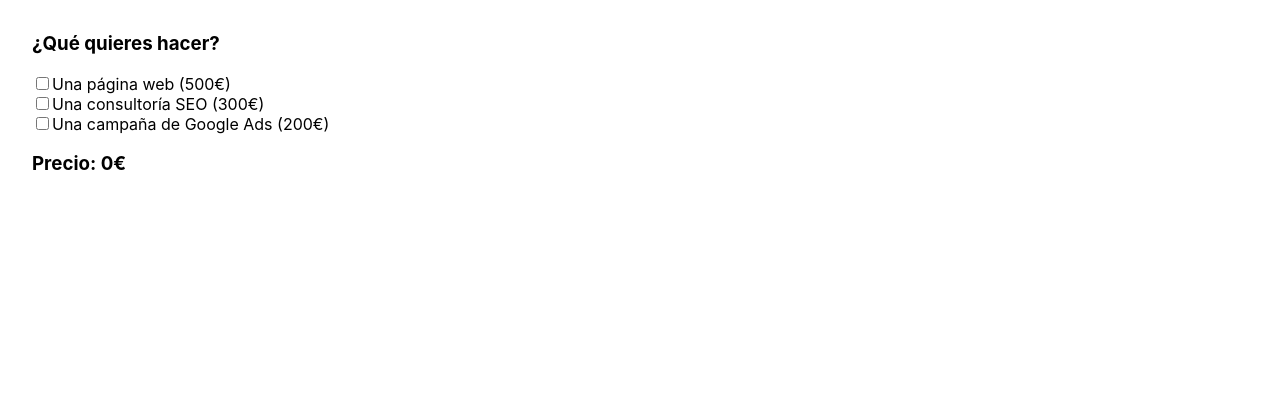
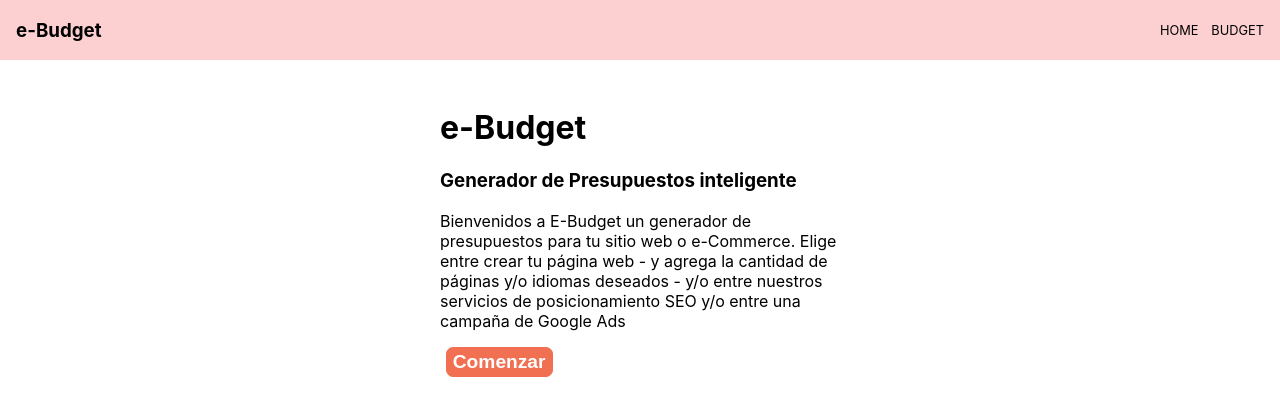
Before and after one commit to mitild/Sprint-7, a React (Create React App) app in the folder web-budget/: page / in a window 1280 px wide. Shown: the top 416 px of the page. Built offline with nearby package versions, Linux system fonts and the light colour scheme.

Commit message:
Exercise 5
- Added a home page and a Navbar and added navigation with React Router Dom

```diff
--- a/web-budget/package.json
+++ b/web-budget/package.json
@@ -10,6 +10,7 @@
     "react": "^18.2.0",
     "react-dom": "^18.2.0",
     "react-router": "^6.10.0",
+    "react-router-dom": "^6.11.0",
     "react-scripts": "5.0.1",
     "styled-components": "^5.3.9",
     "web-vitals": "^2.1.4"
--- a/web-budget/src/App.js
+++ b/web-budget/src/App.js
@@ -1,86 +1,17 @@
-import { Fragment } from 'react';
-import Checkbox from './components/Checkboxes/Checkbox'
-import CustomInput from './components/Styled Form/CustomInput';
-import { useBudget } from './custom-hooks/useBudget'
-import { useLocalStorage } from './custom-hooks/useLocalStorage';
-
+import { Route, Routes } from 'react-router-dom';
+import Budget from './components/pages/Budget';
+import Home from './components/pages/Home';
+import Navbar from './components/Styled-Navbar/Navbar';
 function App() {
-// Import the Custom Hook for handling the budgets
-const { withExtras, setWithExtras, handleWebBudget } = useBudget()
-// State with total of selected checkboxes
-const [ total, setTotal ] = useLocalStorage('Total', 0)
-
-// Total cost of the extras
-const pagesQty = withExtras[0].extras.pages
-const languagesQty = withExtras[0].extras.languages
-const totalExtras = (pagesQty + languagesQty) * 30
-
-// Handle the checkboxes selection
-const handleCheck = (e) => {
-  const { name, checked } = e.target
-  let prices = []
-
-  withExtras.filter(box => {
-    if(box.name === name) {
-      box.isChecked = checked
-    }
-    return box
-  })
-
-  withExtras.filter(box => {
-    if(box.isChecked) {
-      prices.push(box.price)
-    }
-  })
-
-   // Reset extras to 0 when Web Page service is no longer checked
-   const resetExtras = withExtras.map(service => {
-    return service.name === 'checkWeb' && !service.isChecked ? {...service, extras: {pages: 0, languages: 0}} : service
-   })
-
-  setWithExtras(resetExtras)
-  setTotal(prices.reduce((a,b)=> a + b, 0))
-}
-
-// Get the checkboxes. Can add as many as wanted by adding to the data.js array
-const form = withExtras.map(({ name, description, price, id, isChecked, extras }) => {
-
-  // Conditional rendering of extra services
-  const Option = isChecked && name === 'checkWeb' ?
-    <>
-      <CustomInput
-        onchange={ handleWebBudget }
-        pageValue={extras.pages}
-        langValue={extras.languages}
-      />
-    </>
-    :
-    undefined
-
   return (
-    <Fragment key={ id } >
-    <Checkbox
-      key={ id }
-      name={ name }
-      id={ price }
-      handleCheck={ handleCheck }
-      description={ description }
-      ischecked={ isChecked }
-    />
-    { Option }
-    </Fragment>
+    <div>
+    <Navbar />
+    <Routes>
+        <Route path={'/'} element={ <Home /> } />
+        <Route path={'/budget'} element={ <Budget /> } />
+    </Routes>
+    </div>
   )
-})
-
-  return (
-    <div className="App">
-      <h3>¿Qué quieres hacer?</h3>
-      <div>
-        { form }
-      </div>
-      <h3>Precio: { total + totalExtras }€</h3>
-    </div>
-  );
 }
 
 export default App;
--- /dev/null
+++ b/web-budget/src/components/Styled-Navbar/Navbar.js
@@ -0,0 +1,18 @@
+import { Link } from "react-router-dom"
+import { StyledNavbar, StyledUl, StyledLi } from "./StyledNavbar"
+
+const Navbar = () => {
+  return (
+    <StyledNavbar>
+      <h3><Link to={'/'}>e-Budget</Link></h3>
+      <nav>
+        <StyledUl>
+          <StyledLi><Link to={'/'}>HOME</Link></StyledLi>
+          <StyledLi><Link to={'/budget'}>BUDGET</Link></StyledLi>
+        </StyledUl>
+      </nav>
+    </StyledNavbar>
+  )
+}
+
+export default Navbar
--- /dev/null
+++ b/web-budget/src/components/Styled-Navbar/StyledNavbar.js
@@ -0,0 +1,23 @@
+import styled from "styled-components"
+
+const StyledNavbar = styled.div`
+  display: flex;
+  justify-content: space-between;
+  align-items: center;
+  background-color: #f2494941;
+  padding: 0 1em;
+  margin-bottom: 3em;
+`
+const StyledUl = styled.ul`
+  display: flex;
+  gap: 1em;
+  font-size: .8rem;
+`
+
+const StyledLi = styled.li`
+  list-style: none;
+  color: #000;
+`
+
+
+export { StyledNavbar, StyledUl, StyledLi }
--- a/web-budget/src/components/StyledButton/StyledButton.js
+++ b/web-budget/src/components/StyledButton/StyledButton.js
@@ -5,8 +5,8 @@ const StyledButton = styled.button`
   background-color: #F27052;
   border: 1px solid #F27052;
   border-radius: 7px;
-  width: 30px;
-  height 30px;
+  min-width: 30px;
+  min-height: 30px;
   color: #FFFFFF;
   font-size: 1.2rem;
   font-weight: bold;
--- /dev/null
+++ b/web-budget/src/components/pages/Budget.js
@@ -0,0 +1,87 @@
+import { Fragment } from "react"
+import Checkbox from '../Checkboxes/Checkbox'
+import CustomInput from '../StyledForm/CustomInput'
+import { useBudget } from "../../custom-hooks/useBudget"
+import { useLocalStorage } from "../../custom-hooks/useLocalStorage"
+
+const Budget = () => {
+  // Import the Custom Hook for handling the budgets
+const { withExtras, setWithExtras, handleWebBudget } = useBudget()
+// State with total of selected checkboxes
+const [ total, setTotal ] = useLocalStorage('Total', 0)
+
+// Total cost of the extras
+const pagesQty = withExtras[0].extras.pages
+const languagesQty = withExtras[0].extras.languages
+const totalExtras = (pagesQty + languagesQty) * 30
+
+// Handle the checkboxes selection
+const handleCheck = (e) => {
+  const { name, checked } = e.target
+  let prices = []
+
+  withExtras.filter(box => {
+    if(box.name === name) {
+      box.isChecked = checked
+    }
+    return box
+  })
+
+  withExtras.filter(box => {
+    if(box.isChecked) {
+      prices.push(box.price)
+    }
+  })
+
+   // Reset extras to 0 when Web Page service is no longer checked
+   const resetExtras = withExtras.map(service => {
+    return service.name === 'checkWeb' && !service.isChecked ? {...service, extras: {pages: 0, languages: 0}} : service
+   })
+
+  setWithExtras(resetExtras)
+  setTotal(prices.reduce((a,b)=> a + b, 0))
+}
+
+// Get the checkboxes. Can add as many as wanted by adding to the data.js array
+const form = withExtras.map(({ name, description, price, id, isChecked, extras }) => {
+
+  // Conditional rendering of extra services
+  const Option = isChecked && name === 'checkWeb' ?
+    <>
+      <CustomInput
+        onchange={ handleWebBudget }
+        pageValue={extras.pages}
+        langValue={extras.languages}
+      />
+    </>
+    :
+    undefined
+
+  return (
+    <Fragment key={ id } >
+    <Checkbox
+      key={ id }
+      name={ name }
+      id={ price }
+      handleCheck={ handleCheck }
+      description={ description }
+      ischecked={ isChecked }
+    />
+    { Option }
+    </Fragment>
+  )
+})
+
+  return (
+
+    <div className="container">
+      <h3>¿Qué quieres hacer?</h3>
+      <div>
+        { form }
+      </div>
+      <h3>Precio: { total + totalExtras }€</h3>
+    </div>
+  );
+}
+
+export default Budget
--- /dev/null
+++ b/web-budget/src/components/pages/Home.js
@@ -0,0 +1,18 @@
+import CustomButton from "../StyledButton/CustomButton"
+import { Link } from "react-router-dom"
+const Home = () => {
+  return (
+    <div className="container">
+      <h1>e-Budget</h1>
+      <h3>Generador de Presupuestos inteligente</h3>
+      <p>Bienvenidos a E-Budget un generador de presupuestos para tu sitio web o e-Commerce. Elige entre crear tu página web - y agrega la cantidad de páginas y/o idiomas deseados - y/o entre nuestros servicios de posicionamiento SEO y/o entre una campaña de Google Ads</p>
+      <Link to={'/budget'}>
+      <CustomButton
+        text={ 'Comenzar' }
+      />
+      </Link>
+    </div>
+  )
+}
+
+export default Home
--- a/web-budget/src/index.css
+++ b/web-budget/src/index.css
@@ -1,11 +1,16 @@
 body {
-  margin: 2em;
-  width: 400px;
+  margin: 0;
+  /* width: 400px; */
   font-family: -apple-system, BlinkMacSystemFont, 'Segoe UI', 'Roboto', 'Oxygen',
     'Ubuntu', 'Cantarell', 'Fira Sans', 'Droid Sans', 'Helvetica Neue',
     sans-serif;
   -webkit-font-smoothing: antialiased;
   -moz-osx-font-smoothing: grayscale;
+}
+
+.container {
+  width: 400px;
+  margin: auto;
 }
 
 code {
@@ -28,3 +33,13 @@ input[type=number] {
 label .label {
   marginRight: .5em;
 }
+
+a {
+  text-decoration: none;
+  color: #000;
+}
+
+a:hover,
+a:focus {
+  color: #f84848;
+}
--- a/web-budget/src/index.js
+++ b/web-budget/src/index.js
@@ -2,10 +2,11 @@ import React from 'react';
 import ReactDOM from 'react-dom/client';
 import './index.css';
 import App from './App';
+import { BrowserRouter } from 'react-router-dom';
 
 const root = ReactDOM.createRoot(document.getElementById('root'));
 root.render(
-  <React.StrictMode>
+  <BrowserRouter>
     <App />
-  </React.StrictMode>
+  </BrowserRouter>
 );
```
Also changed, not shown: web-budget/src/components/StyledForm/CustomInput.js (renamed from web-budget/src/components/Styled Form/CustomInput.js), web-budget/src/components/StyledForm/Panel.js (renamed from web-budget/src/components/Styled Form/Panel.js), web-budget/src/components/StyledForm/StyledForm.js (renamed from web-budget/src/components/Styled Form/StyledForm.js), 1 other file (tests, documents, lock files or other folders).
